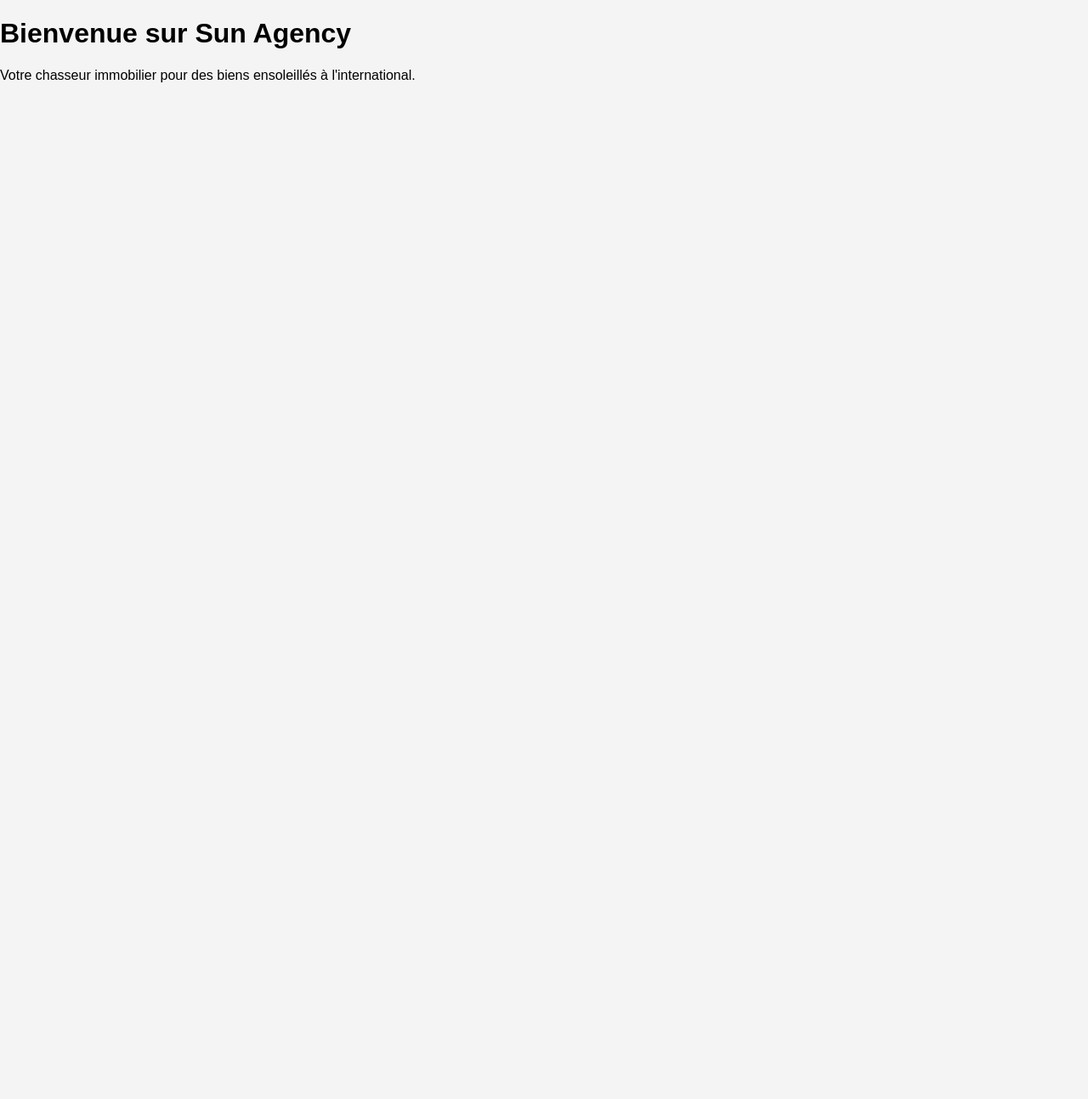
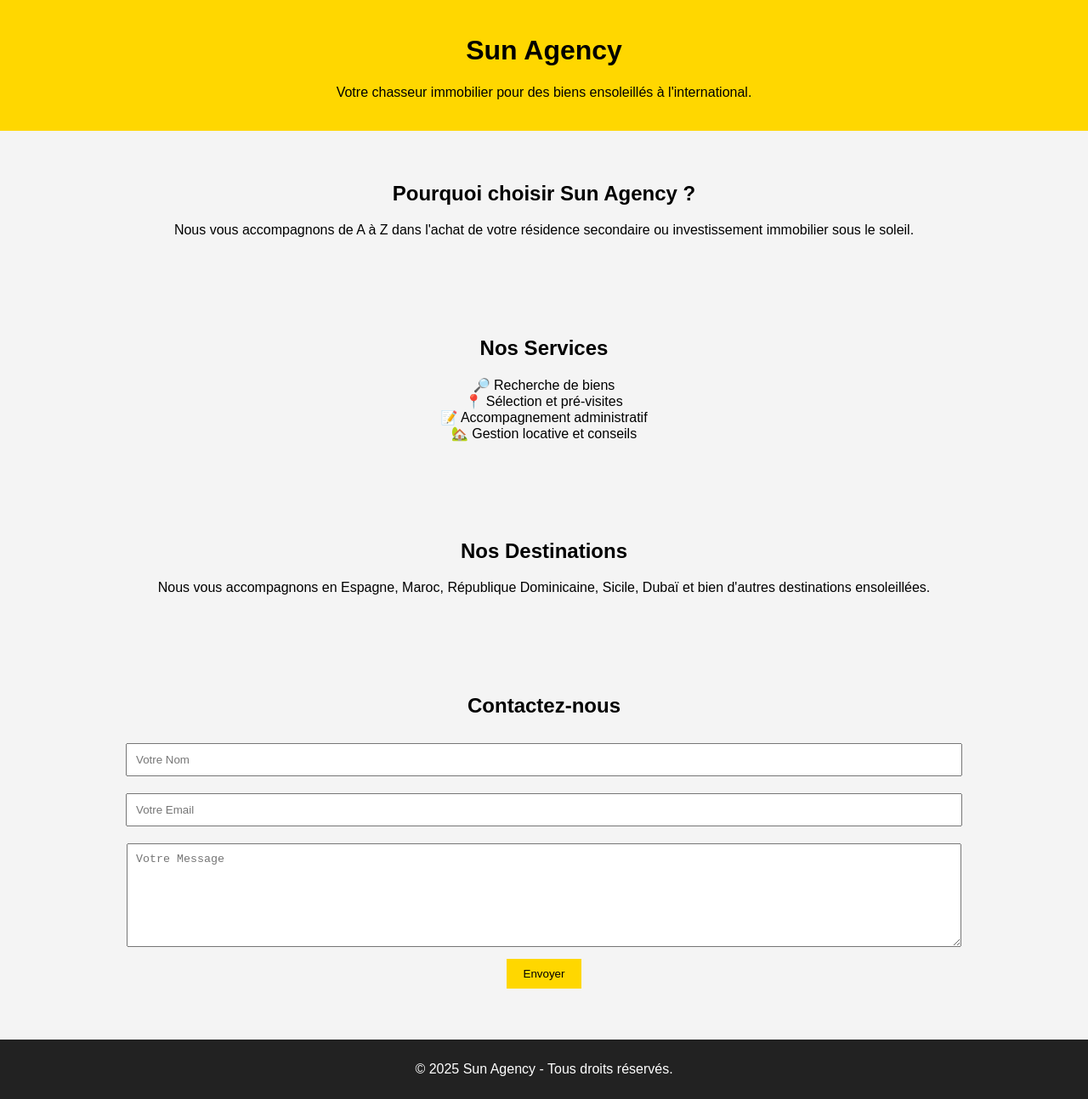
Before and after one commit to Wambynho/SunAgency3, a React (Create React App) app: page / in a window 1280 px wide. Shown: the whole page at 85% size. Before the commit the page ends 800 px from the top, so only its background shows below. Built offline with nearby package versions, Linux system fonts and the light colour scheme.

Commit message:
Update App.js

```diff
--- a/src/App.js
+++ b/src/App.js
@@ -3,8 +3,50 @@
 function App() {
   return (
     <div>
-      <h1>Bienvenue sur Sun Agency</h1>
-      <p>Votre chasseur immobilier pour des biens ensoleillés à l'international.</p>
+      {/* En-tête avec menu */}
+      <header style={{ backgroundColor: '#FFD700', padding: '20px', textAlign: 'center' }}>
+        <h1>Sun Agency</h1>
+        <p>Votre chasseur immobilier pour des biens ensoleillés à l'international.</p>
+      </header>
+
+      {/* Section d'introduction */}
+      <section style={{ padding: '40px', textAlign: 'center' }}>
+        <h2>Pourquoi choisir Sun Agency ?</h2>
+        <p>Nous vous accompagnons de A à Z dans l'achat de votre résidence secondaire ou investissement immobilier sous le soleil.</p>
+      </section>
+
+      {/* Nos Services */}
+      <section style={{ padding: '40px', textAlign: 'center', backgroundColor: '#f4f4f4' }}>
+        <h2>Nos Services</h2>
+        <ul style={{ listStyleType: 'none', padding: 0 }}>
+          <li>🔎 Recherche de biens</li>
+          <li>📍 Sélection et pré-visites</li>
+          <li>📝 Accompagnement administratif</li>
+          <li>🏡 Gestion locative et conseils</li>
+        </ul>
+      </section>
+
+      {/* Destinations */}
+      <section style={{ padding: '40px', textAlign: 'center' }}>
+        <h2>Nos Destinations</h2>
+        <p>Nous vous accompagnons en Espagne, Maroc, République Dominicaine, Sicile, Dubaï et bien d'autres destinations ensoleillées.</p>
+      </section>
+
+      {/* Formulaire de contact */}
+      <section style={{ padding: '40px', textAlign: 'center', backgroundColor: '#f4f4f4' }}>
+        <h2>Contactez-nous</h2>
+        <form>
+          <input type="text" placeholder="Votre Nom" style={{ padding: '10px', margin: '10px', width: '80%' }} /><br />
+          <input type="email" placeholder="Votre Email" style={{ padding: '10px', margin: '10px', width: '80%' }} /><br />
+          <textarea placeholder="Votre Message" style={{ padding: '10px', margin: '10px', width: '80%', height: '100px' }}></textarea><br />
+          <button type="submit" style={{ padding: '10px 20px', backgroundColor: '#FFD700', border: 'none', cursor: 'pointer' }}>Envoyer</button>
+        </form>
+      </section>
+
+      {/* Pied de page */}
+      <footer style={{ backgroundColor: '#222', color: '#fff', textAlign: 'center', padding: '10px', marginTop: '20px' }}>
+        <p>© 2025 Sun Agency - Tous droits réservés.</p>
+      </footer>
     </div>
   );
 }
```
